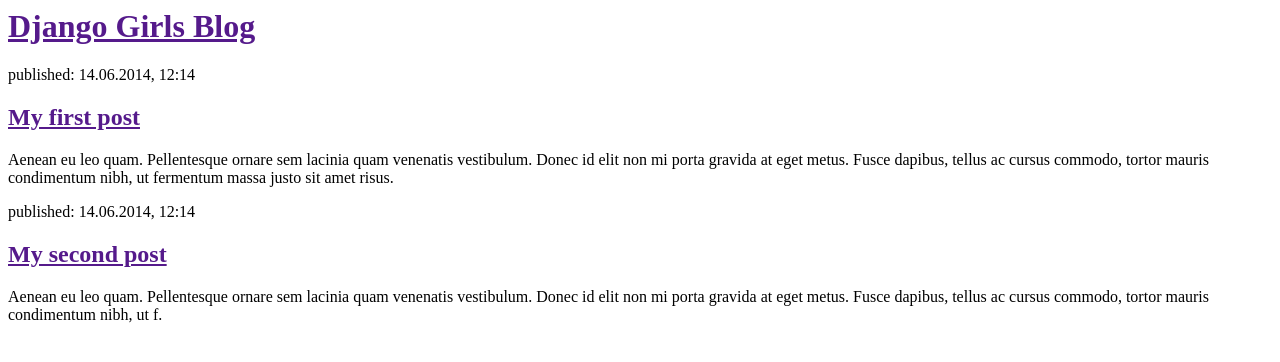
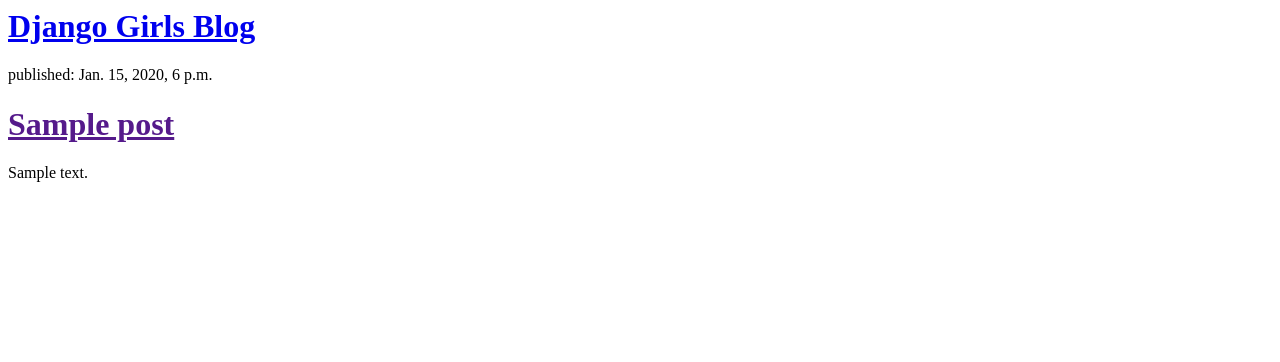
Before and after one commit to i-give-up/my-first-blog, a Django app: template blog/templates/blog/post_list.html in a window 1280 px wide. Shown: the top 362 px of the page. Run offline with Django 3.2, Linux system fonts and the light colour scheme; the template is opened without the code that fills it: values that come from a table or form of the project are taken from there, others are empty; tables that the repository leaves empty hold one stand-in row (values such as "Sample post").

Commit message:
Modified templates to display published posts from database.

```diff
--- a/blog/templates/blog/post_list.html
+++ b/blog/templates/blog/post_list.html
@@ -4,24 +4,14 @@
   </head>
   <body>
     <div>
-      <h1><a href="">Django Girls Blog</a></h1>
+      <h1><a href="/">Django Girls Blog</a></h1>
     </div>
-
-    <div>
-      <p>published: 14.06.2014, 12:14</p>
-      <h2><a href="">My first post</a></h2>
-      <p>Aenean eu leo quam. Pellentesque ornare sem lacinia quam venenatis
-      vestibulum. Donec id elit non mi porta gravida at eget metus. Fusce
-      dapibus, tellus ac cursus commodo, tortor mauris condimentum nibh, ut
-      fermentum massa justo sit amet risus.</p>
-    </div>
-
-    <div>
-      <p>published: 14.06.2014, 12:14</p>
-      <h2><a href="">My second post</a></h2>
-      <p>Aenean eu leo quam. Pellentesque ornare sem lacinia quam venenatis
-      vestibulum. Donec id elit non mi porta gravida at eget metus. Fusce
-      dapibus, tellus ac cursus commodo, tortor mauris condimentum nibh, ut f.</p>
-    </div>
+    {% for post in posts %}
+      <div>
+        <p>published: {{ post.published_date }}</p>
+        <h1><a href="">{{ post.title }}</a></h1>
+        <p>{{ post.text|linebreaks }}</p>
+      </div>
+    {% endfor %}
   </body>
 </html>
```
Also changed, not shown: blog/views.py (+7 -1 lines).
